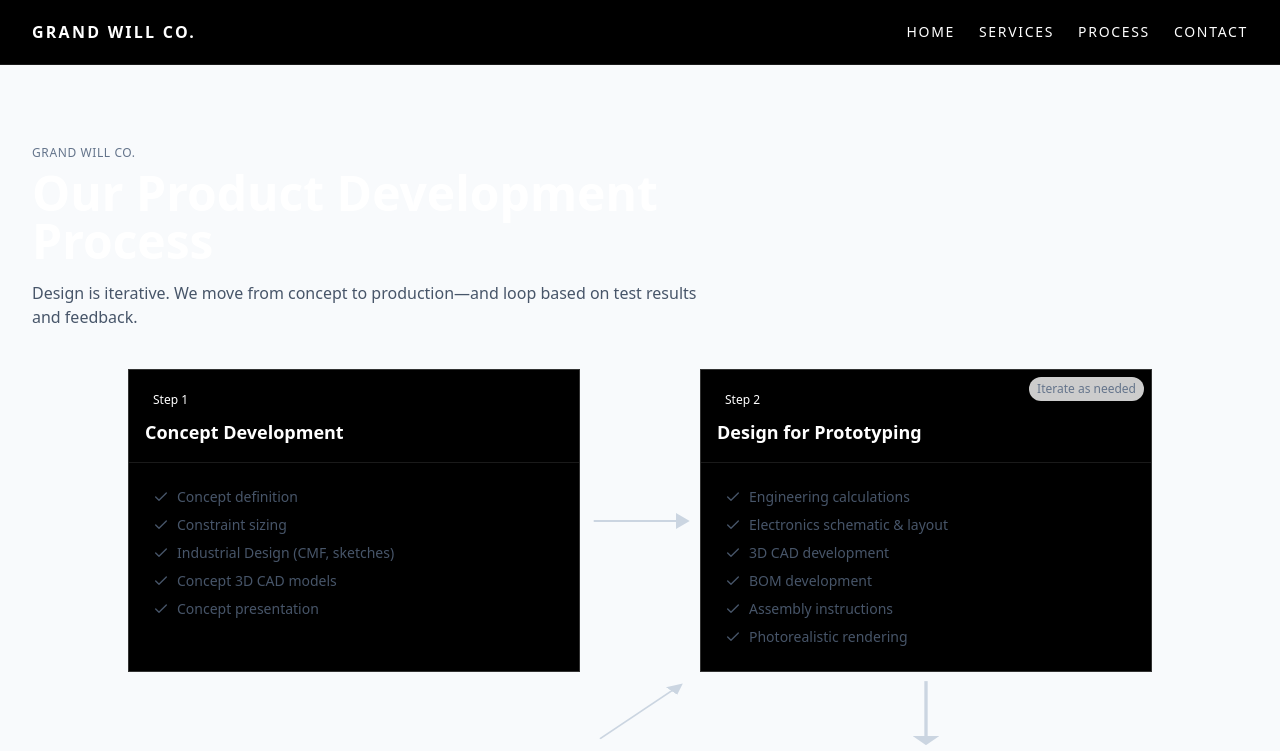
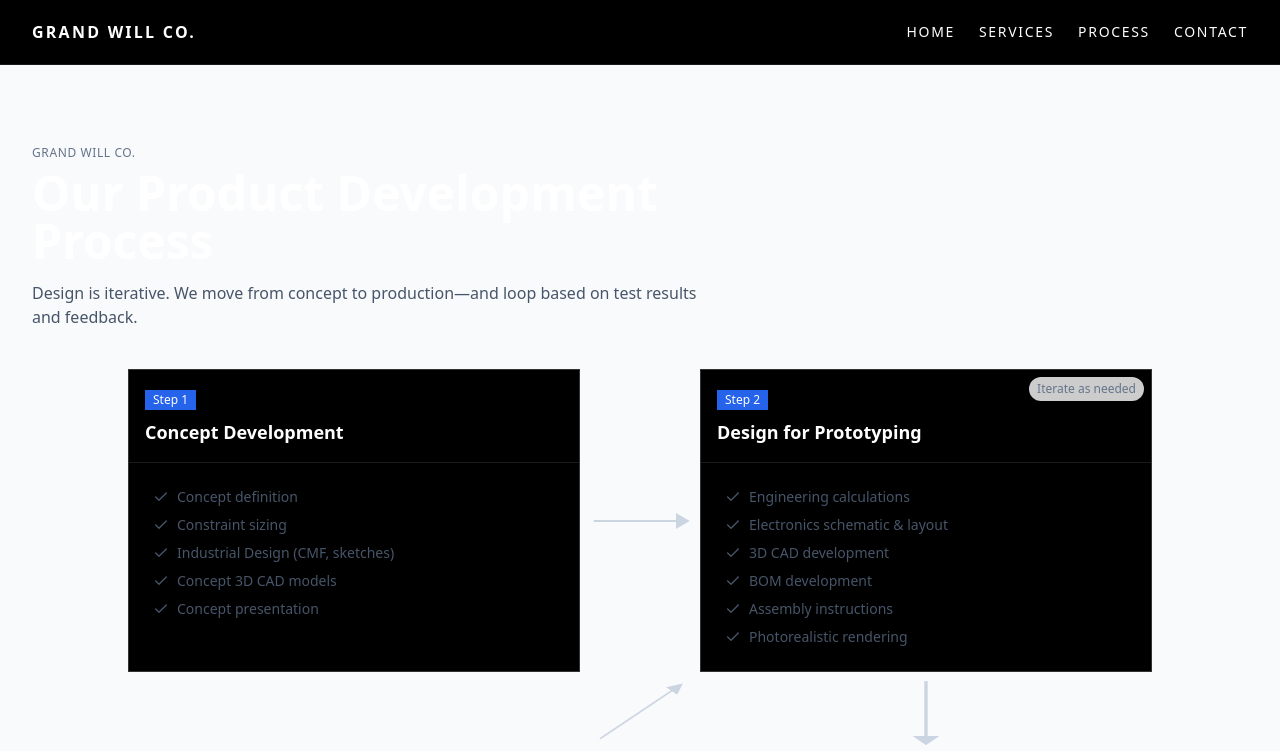
Before and after one commit to grandwillco/grandwill-site, a Next.js app: page /process in a window 1280 px wide. Shown: the top 751 px of the page. Built offline with nearby package versions, Linux system fonts and the light colour scheme.

Commit message:
feat(ui): add 'secondary' variant to <Badge>

```diff
--- a/src/components/ui/badge.tsx
+++ b/src/components/ui/badge.tsx
@@ -2,7 +2,7 @@ import React from "react";
 import clsx from "clsx";
 
 type BadgeProps = React.HTMLAttributes<HTMLSpanElement> & {
-  variant?: "default" | "outline";
+  variant?: "default" | "outline" | "secondary";
 };
 
 export function Badge({ className, variant = "default", ...props }: BadgeProps) {
@@ -12,6 +12,7 @@ export function Badge({ className, variant = "default", ...props }: BadgeProps)
         "inline-flex items-center rounded-none px-2 py-0.5 text-xs font-medium",
         variant === "default" && "bg-white text-black",
         variant === "outline" && "border border-white/40 text-white",
+        variant === "secondary" && "bg-blue-600 text-white", // NEW
         className
       )}
       {...props}
```
